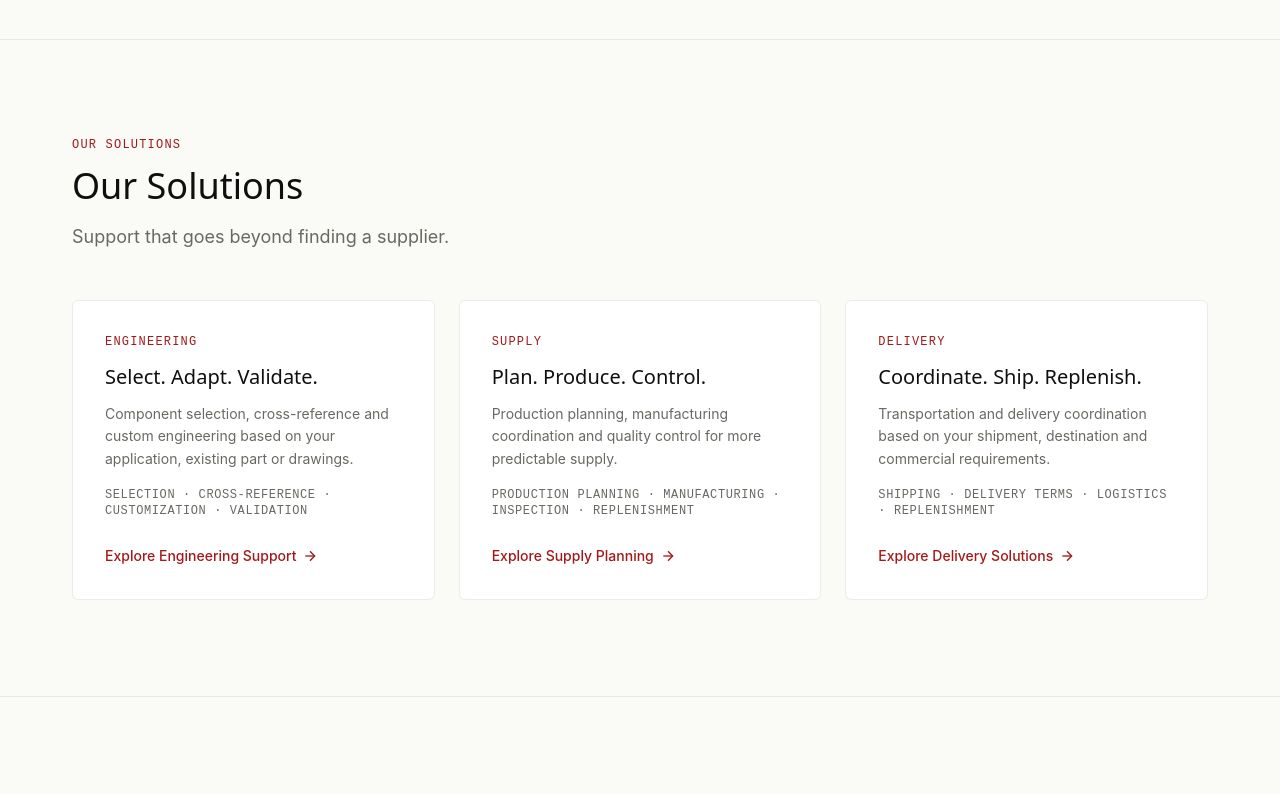
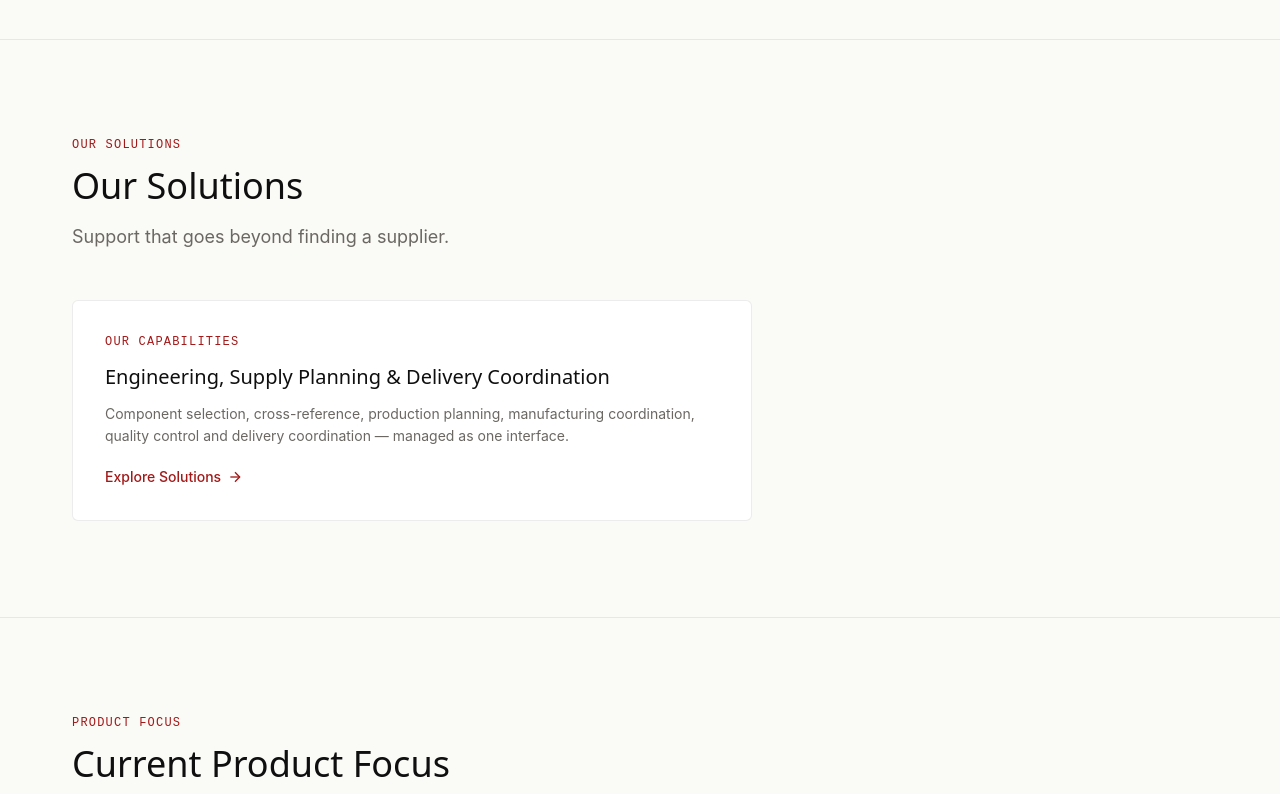
Before and after one commit to baizihuang-dijun/hm-hydraulics, a Next.js app: page / in a window 1280 px wide. Shown: the part 1271-2065 px from the top of the page. Built offline with nearby package versions, Linux system fonts and the light colour scheme; a web font is replaced by a local one.

Commit message:
fix: merge Home solution cards into one combined entry, remove forbidden delivery/inventory language
Coze-Commit-Type: user
Coze-User-ID: 2750326345577628
Coze-Conversation-ID: 12897207

```diff
--- a/src/app/page.tsx
+++ b/src/app/page.tsx
@@ -20,7 +20,7 @@ export default function HomePage() {
               coordination behind your hydraulic component requirements.
             </p>
             <p className="home-text-secondary text-base mb-10">
-              From technical requirement to reliable delivery.
+              From technical requirement to delivery.
             </p>
             <div className="flex flex-col sm:flex-row gap-4">
               <Link
@@ -91,87 +91,26 @@ export default function HomePage() {
             Support that goes beyond finding a supplier.
           </p>
 
-          <div className="grid md:grid-cols-3 gap-6">
-            {/* Engineering */}
-            <div className="bg-white border border-[rgba(15,15,15,0.08)] rounded-lg p-8">
-              <p className="home-eyebrow mb-3">ENGINEERING</p>
+          <div className="bg-white border border-[rgba(15,15,15,0.08)] rounded-lg p-8 max-w-[680px]">
+            <p className="home-eyebrow mb-3">OUR CAPABILITIES</p>
             <h3 className="font-heading text-[#0F0F0F] text-xl font-medium mb-3">
-                Select. Adapt. Validate.
+              Engineering, Supply Planning &amp; Delivery Coordination
             </h3>
             <p className="home-text-secondary text-sm leading-relaxed mb-4">
-                Component selection, cross-reference and custom engineering based on your
-                application, existing part or drawings.
+              Component selection, cross-reference, production planning, manufacturing
+              coordination, quality control and delivery coordination — managed as one
+              interface.
             </p>
-              <p className="home-text-secondary text-xs font-label uppercase tracking-wider">
-                Selection · Cross-reference · Customization · Validation
-              </p>
-              <div className="mt-6">
             <Link
-                  href="/solutions#engineering"
+              href="/solutions"
               className="inline-flex items-center home-accent text-sm font-medium no-underline hover:text-[#8A1515] transition-colors duration-150"
             >
-                  Explore Engineering Support
+              Explore Solutions
               <svg className="ml-1.5 w-4 h-4" viewBox="0 0 24 24" fill="none" stroke="currentColor" strokeWidth="2">
                 <path d="M5 12h14" />
                 <path d="m12 5 7 7-7 7" />
               </svg>
             </Link>
-              </div>
-            </div>
-
-            {/* Supply */}
-            <div className="bg-white border border-[rgba(15,15,15,0.08)] rounded-lg p-8">
-              <p className="home-eyebrow mb-3">SUPPLY</p>
-              <h3 className="font-heading text-[#0F0F0F] text-xl font-medium mb-3">
-                Plan. Produce. Control.
-              </h3>
-              <p className="home-text-secondary text-sm leading-relaxed mb-4">
-                Production planning, manufacturing coordination and quality control
-                for more predictable supply.
-              </p>
-              <p className="home-text-secondary text-xs font-label uppercase tracking-wider">
-                Production Planning · Manufacturing · Inspection · Replenishment
-              </p>
-              <div className="mt-6">
-                <Link
-                  href="/solutions#supply"
-                  className="inline-flex items-center home-accent text-sm font-medium no-underline hover:text-[#8A1515] transition-colors duration-150"
-                >
-                  Explore Supply Planning
-                  <svg className="ml-1.5 w-4 h-4" viewBox="0 0 24 24" fill="none" stroke="currentColor" strokeWidth="2">
-                    <path d="M5 12h14" />
-                    <path d="m12 5 7 7-7 7" />
-                  </svg>
-                </Link>
-              </div>
-            </div>
-
-            {/* Delivery */}
-            <div className="bg-white border border-[rgba(15,15,15,0.08)] rounded-lg p-8">
-              <p className="home-eyebrow mb-3">DELIVERY</p>
-              <h3 className="font-heading text-[#0F0F0F] text-xl font-medium mb-3">
-                Coordinate. Ship. Replenish.
-              </h3>
-              <p className="home-text-secondary text-sm leading-relaxed mb-4">
-                Transportation and delivery coordination based on your shipment,
-                destination and commercial requirements.
-              </p>
-              <p className="home-text-secondary text-xs font-label uppercase tracking-wider">
-                Shipping · Delivery Terms · Logistics · Replenishment
-              </p>
-              <div className="mt-6">
-                <Link
-                  href="/solutions#delivery"
-                  className="inline-flex items-center home-accent text-sm font-medium no-underline hover:text-[#8A1515] transition-colors duration-150"
-                >
-                  Explore Delivery Solutions
-                  <svg className="ml-1.5 w-4 h-4" viewBox="0 0 24 24" fill="none" stroke="currentColor" strokeWidth="2">
-                    <path d="M5 12h14" />
-                    <path d="m12 5 7 7-7 7" />
-                  </svg>
-                </Link>
-              </div>
-            </div>
           </div>
         </div>
       </section>
```
Lines whose indentation alone changed are shown as unchanged.
